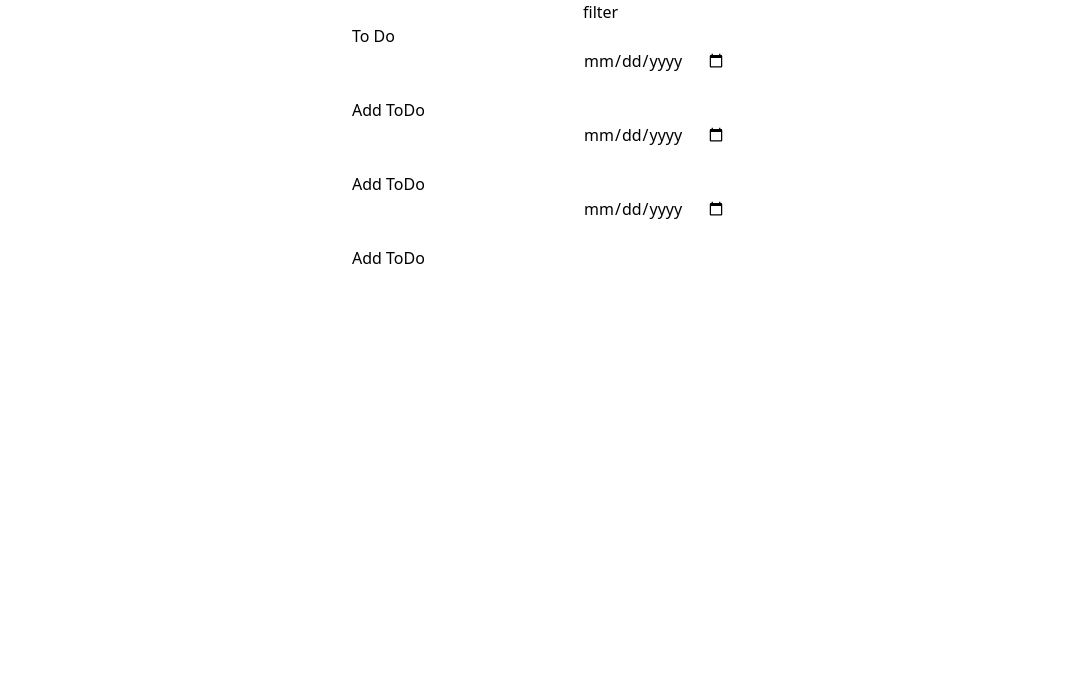
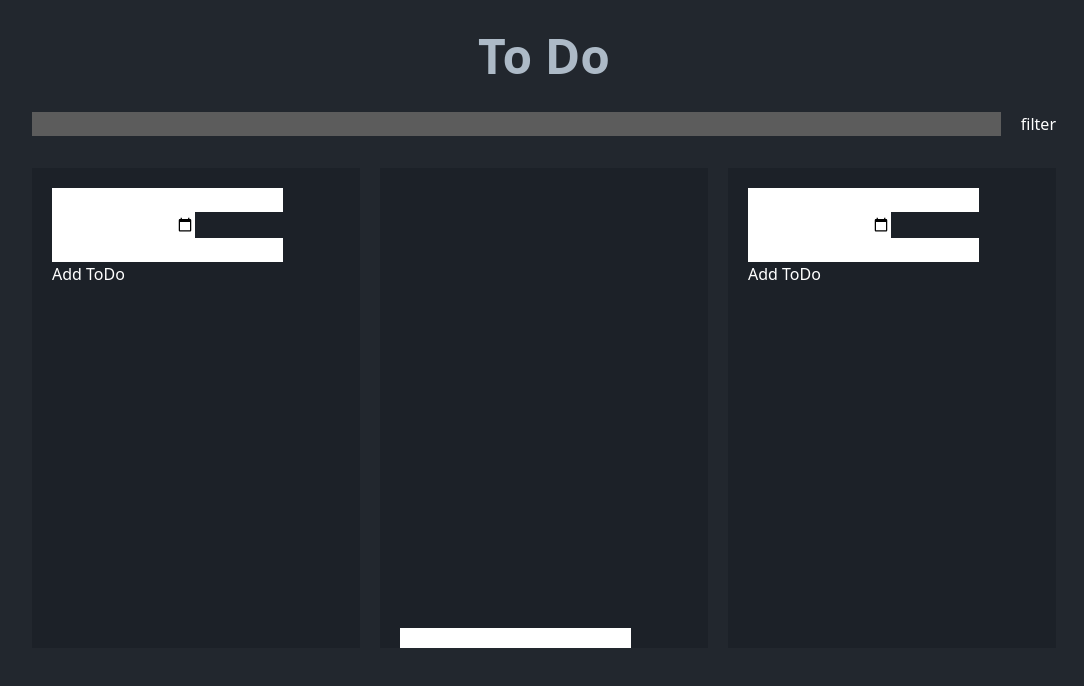
Before and after one commit to JakariaJishan/kanban-react, a React (Create React App) app: page / in a window 1280 px wide. Shown: the top 686 px of the page, without its empty margins (96-1180 px from the left). Built offline with nearby package versions, Linux system fonts and the light colour scheme.

Commit message:
Give style to todo color

```diff
--- a/src/components/drag&drop/DragDrop.js
+++ b/src/components/drag&drop/DragDrop.js
@@ -7,9 +7,11 @@ import DropInProgress from "./DropInProgress";
 import DropTodo from "./DropTodo";
 
 const DragDrop = ({ finalSpaceCharacters }) => {
-  const [value,setValue] = useState('')
+  const [value, setValue] = useState("");
   const dispatch = useDispatch();
-  const {todoItems,inProgressItems,completeItems} = useSelector(state => state.todo)
+  const { todoItems, inProgressItems, completeItems } = useSelector(
+    (state) => state.todo
+  );
 
   function handleOnDragEndTodo(result) {
     if (!result.destination) return;
@@ -21,16 +23,23 @@ const DragDrop = ({ finalSpaceCharacters }) => {
     dispatch(moveItem({ itemId, sourceColumn, destinationColumn }));
   }
 
-  const handleFilter=()=>{
-
-  }
+  const handleFilter = () => {};
 
   return (
     <div>
-      <div className="Home-header w-96 mx-auto">
-        <input type="text"  onChange={(e)=>setValue(e.target.value)}/>
+      <div className="Home-header max-w-5xl mx-auto">
+        <h2 className="text-5xl font-bold text-[#ADBAC7] text-center py-8">
+          To Do
+        </h2>
+        <div className="flex gap-5">
+          <input
+            type="text"
+            className="w-full bg-[#5c5c5c]"
+            onChange={(e) => setValue(e.target.value)}
+          />
           <button onClick={handleFilter}>filter</button>
-        <h2>To Do</h2>
+        </div>
+        <div className="flex gap-5 my-8 ">
           <DragDropContext onDragEnd={handleOnDragEndTodo}>
             <DropTodo todoItems={todoItems} />
             <DropInProgress inProgressItems={inProgressItems} />
@@ -38,6 +47,7 @@ const DragDrop = ({ finalSpaceCharacters }) => {
           </DragDropContext>
         </div>
       </div>
+    </div>
   );
 };
 
--- a/src/components/drag&drop/DropComplete.js
+++ b/src/components/drag&drop/DropComplete.js
@@ -37,12 +37,12 @@ const DropComplete = ({ completeItems }) => {
   };
 
   return (
-    <div>
+    <div className="bg-[#1C2128] p-5 h-[30rem] overflow-y-auto">
       <Complete/>
       <Droppable droppableId="complete" type="TASK">
         {(provided) => (
           <ul
-            className="characters"
+            className="characters h-full"
             {...provided.droppableProps}
             ref={provided.innerRef}
           >
--- a/src/components/drag&drop/DropInProgress.js
+++ b/src/components/drag&drop/DropInProgress.js
@@ -37,12 +37,11 @@ const DropInProgress = ({ inProgressItems }) => {
   };
 
   return (
-    <div>
-      <Task/>
+    <div className="bg-[#1C2128] p-5 h-[30rem] overflow-y-auto ">
       <Droppable droppableId="in-progress" type="TASK">
         {(provided) => (
           <ul
-            className="characters"
+            className="characters h-full"
             {...provided.droppableProps}
             ref={provided.innerRef}
           >
@@ -107,6 +106,8 @@ const DropInProgress = ({ inProgressItems }) => {
           </ul>
         )}
       </Droppable>
+      <Task />
+
     </div>
   );
 };
--- a/src/components/drag&drop/DropTodo.js
+++ b/src/components/drag&drop/DropTodo.js
@@ -37,12 +37,12 @@ const DropTodo = ({ todoItems }) => {
   };
 
   return (
-    <div>
+    <div className="bg-[#1C2128] p-5 h-[30rem] overflow-y-auto">
       <Todo />
       <Droppable droppableId="todo" type="TASK">
         {(provided) => (
           <ul
-            className="characters"
+            className="characters h-full"
             {...provided.droppableProps}
             ref={provided.innerRef}
           >
--- a/src/components/home/Home.js
+++ b/src/components/home/Home.js
@@ -5,7 +5,7 @@ import DragDrop from "../drag&drop/DragDrop";
 function Home() {
 
   return (
-    <div className="">
+    <div className="bg-[#22272E] h-screen text-white">
       <DragDrop />
     </div>
   );
--- a/src/components/task/Task.js
+++ b/src/components/task/Task.js
@@ -23,7 +23,7 @@ const Task = () => {
     dispatch(addInProgress(todo));
   };
   return (
-    <form onSubmit={handleSubmit}>
+    <form onSubmit={handleSubmit} >
       <FormItem
         title={title}
         date={date}
```
Also changed, not shown: 1 other file (tests, documents, lock files or other folders). Lines whose indentation alone changed are shown as unchanged.
